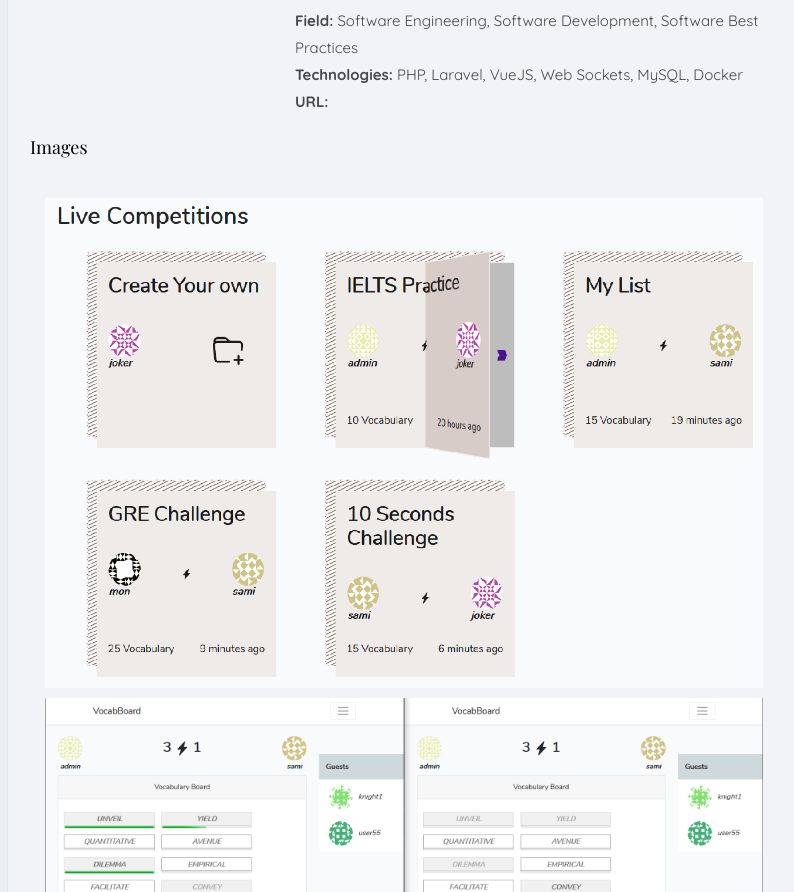
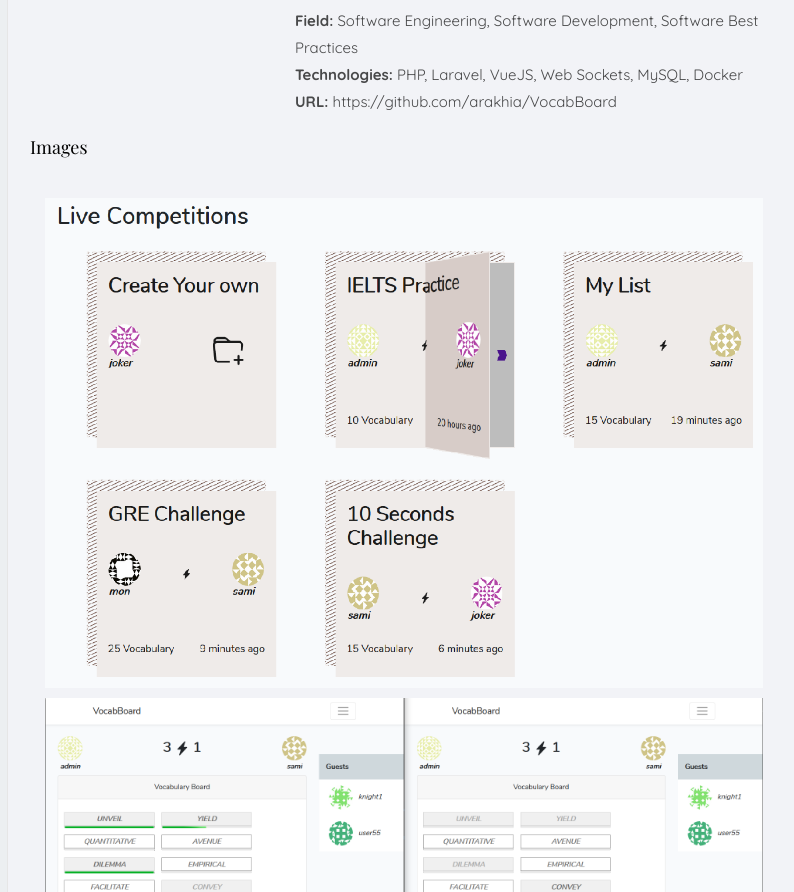
Before and after one commit to arakhia/arakhia.github.io, a plain HTML site: page index.html in a window 1280 px wide. Shown: the part 8914-9806 px from the top of the page, without its empty margins (386-1180 px from the left). Drawn offline with nearby package versions, Linux system fonts and the light colour scheme; files whose address does not match are found by name; a web font is replaced by a local one.

Commit message:
Add project URL

```diff
--- a/index.html
+++ b/index.html
@@ -683,7 +683,7 @@ Copyright &copy;<script>document.write(new Date().getFullYear());</script> All r
 																					</ul>
 																					<b>Field: </b> Software Engineering, Software Development, Software Best Practices <br>
 																					<b>Technologies: </b> PHP, Laravel, VueJS, Web Sockets, MySQL, Docker<br>
-																					<b>URL: </b> <span>  </span>
+																					<b>URL: </b> <span> https://github.com/arakhia/VocabBoard </span>
 																				</p>
 																			</div>
 																		</div>
```
